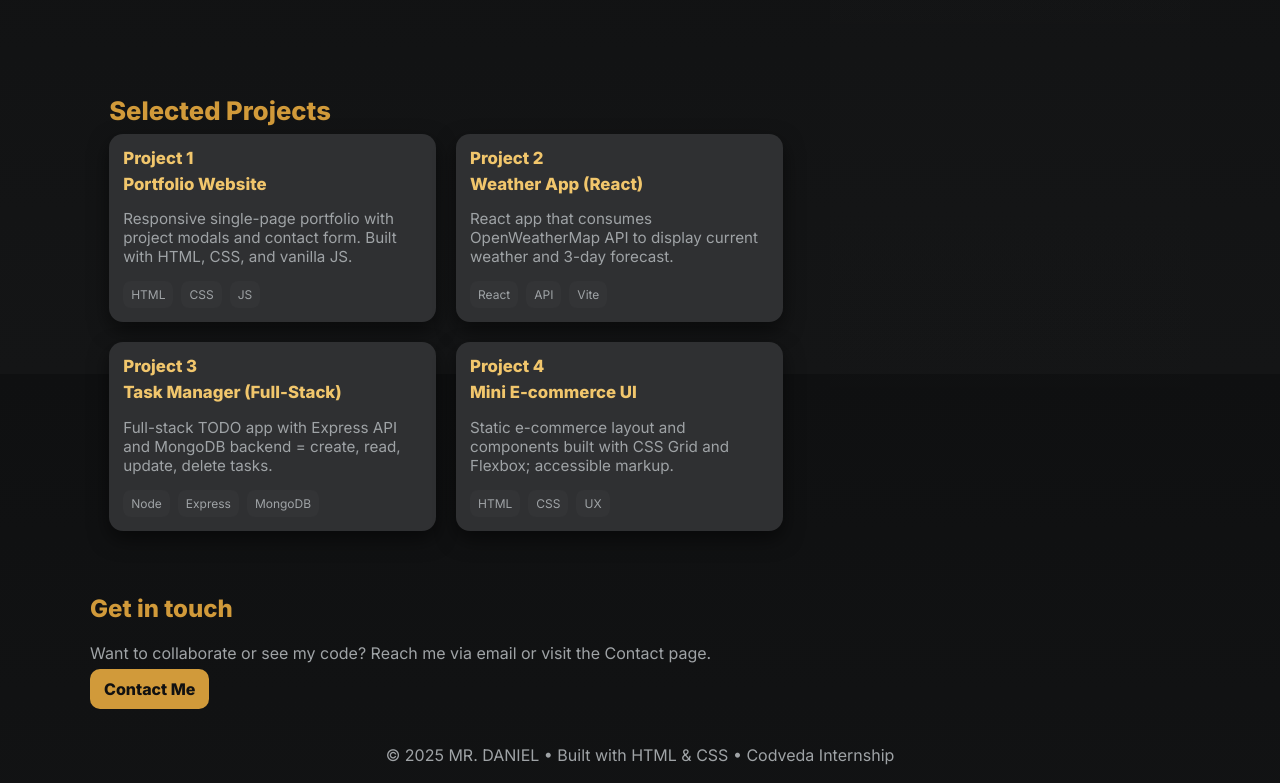
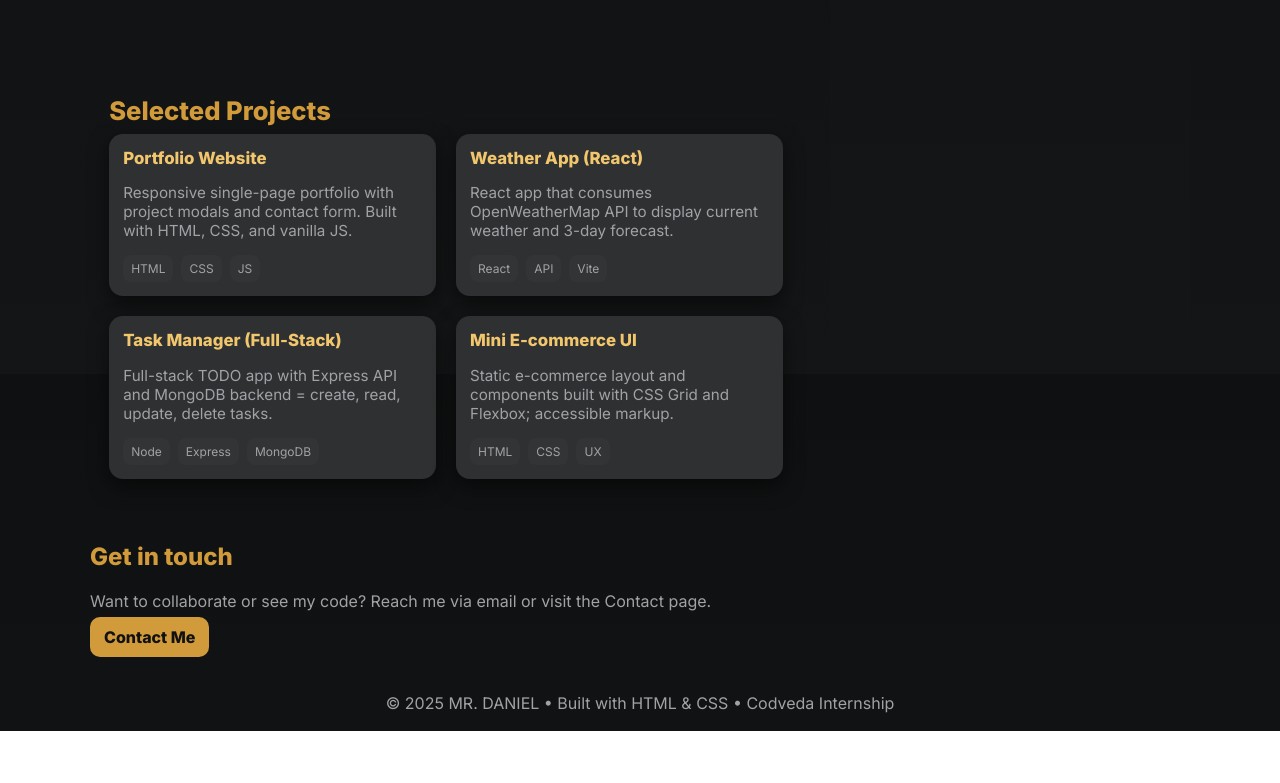
Before and after one commit to BykMoni/Portfolio_webpage, a plain HTML site: page portfolio/index.html in a window 1280 px wide. Shown: the part 1226-2009 px from the top of the page. After the commit the page ends 1957 px from the top, so only its background shows below. Drawn offline with nearby package versions, Linux system fonts and the light colour scheme.

Commit message:
Project cards modified in main and project page

```diff
--- a/portfolio/index.html
+++ b/portfolio/index.html
@@ -88,28 +88,24 @@
         <h2>Selected Projects</h2>
         <div class="grid">
           <article class="card">
-            <h3>Project 1</h3>
             <h3>Portfolio Website</h3>
             <p>Responsive single-page portfolio with project modals and contact form. Built with HTML, CSS, and vanilla JS.</p>
             <div class="tags"><span class="tag">HTML</span><span class="tag">CSS</span><span class="tag">JS</span></div>
           </article>
 
           <article class="card">
-            <h3>Project 2</h3>
             <h3>Weather App (React)</h3>
             <p>React app that consumes OpenWeatherMap API to display current weather and 3-day forecast.</p>
             <div class="tags"><span class="tag">React</span><span class="tag">API</span><span class="tag">Vite</span></div>
           </article>
 
           <article class="card">
-            <h3>Project 3</h3>
             <h3>Task Manager (Full-Stack)</h3>
             <p>Full-stack TODO app with Express API and MongoDB backend = create, read, update, delete tasks.</p>
             <div class="tags"><span class="tag">Node</span><span class="tag">Express</span><span class="tag">MongoDB</span></div>
           </article>
 
           <article class="card">
-            <h3>Project 4</h3>
             <h3>Mini E-commerce UI</h3>
             <p>Static e-commerce layout and components built with CSS Grid and Flexbox; accessible markup.</p>
             <div class="tags"><span class="tag">HTML</span><span class="tag">CSS</span><span class="tag">UX</span></div>
```
Also changed, not shown: portfolio/projects.html (+0 -4 lines).
